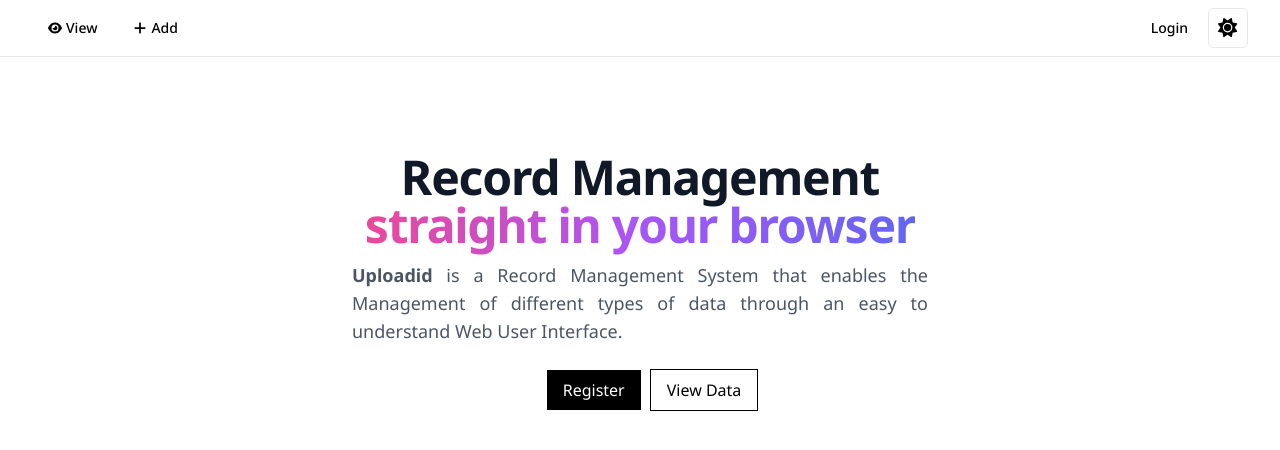
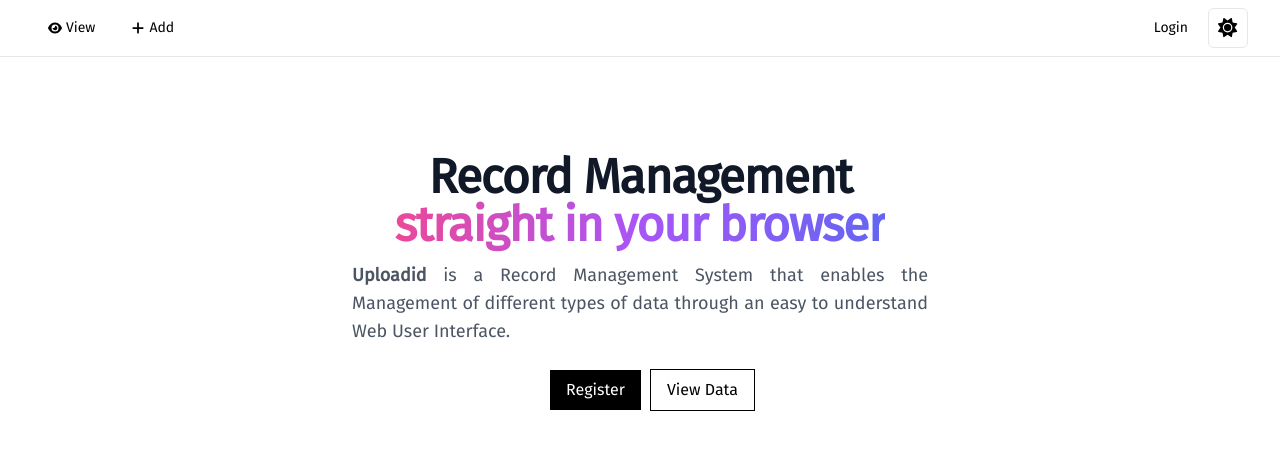
Before and after one commit to Siddhesh-Agarwal/uploadid, a Next.js app: page / in a window 1280 px wide. Shown: the top 450 px of the page. Built offline with nearby package versions, Linux system fonts and the light colour scheme.

Commit message:
fixed redux

```diff
--- a/app/layout.tsx
+++ b/app/layout.tsx
@@ -1,11 +1,14 @@
 import type { Metadata } from "next";
-import { Noto_Sans } from "next/font/google";
+import { Fira_Sans } from "next/font/google";
 import { ThemeProvider } from "@/components/theme-provider";
 import Navbar from "@/components/Navbar";
+import ReduxProvider from "./redux-provider";
 import "./globals.css";
 
-
-const inter = Noto_Sans({ subsets: ["cyrillic"] });
+const font = Fira_Sans({
+  weight: "400",
+  subsets: ["cyrillic", "greek"],
+});
 
 export const metadata: Metadata = {
   title: "Uploadid",
@@ -20,7 +23,8 @@
 }>) {
   return (
     <html lang="en">
-      <body className={inter.className}>
+      <body className={font.className}>
+        <ReduxProvider>
           <ThemeProvider
             attribute="class"
             defaultTheme="system"
@@ -30,6 +34,7 @@
             <Navbar />
             {children}
           </ThemeProvider>
+        </ReduxProvider>
       </body>
     </html>
   );
--- a/app/page.tsx
+++ b/app/page.tsx
@@ -8,7 +8,7 @@
           <h2 className="text-3xl mb-3 lg:text-5xl font-bold tracking-tight text-gray-900 dark:text-gray-100">
             Record Management
             <br />
-            <span className="text-transparent bg-clip-text bg-gradient-to-r dark:bg-gradient-to-r from-pink-500 via-purple-500 to-indigo-500 dark:from-pink-500 dark:via-purple-400 dark:to-indigo-500">
+            <span className="text-transparent bg-clip-text font-semibold bg-gradient-to-r dark:bg-gradient-to-r from-pink-500 via-purple-500 to-indigo-500 dark:from-pink-500 dark:via-purple-400 dark:to-indigo-500">
               straight in your browser
             </span>
           </h2>
--- /dev/null
+++ b/app/redux-provider.tsx
@@ -0,0 +1,14 @@
+"use client";
+
+import { PropsWithChildren } from "react";
+
+import { Provider } from "react-redux";
+import { store } from "./redux/store";
+
+export default function ReduxProvider({ children }: PropsWithChildren<any>) {
+    return (
+        <Provider store={store}>
+            {children}
+        </Provider>
+    );
+}
```
Lines whose indentation alone changed are shown as unchanged.
